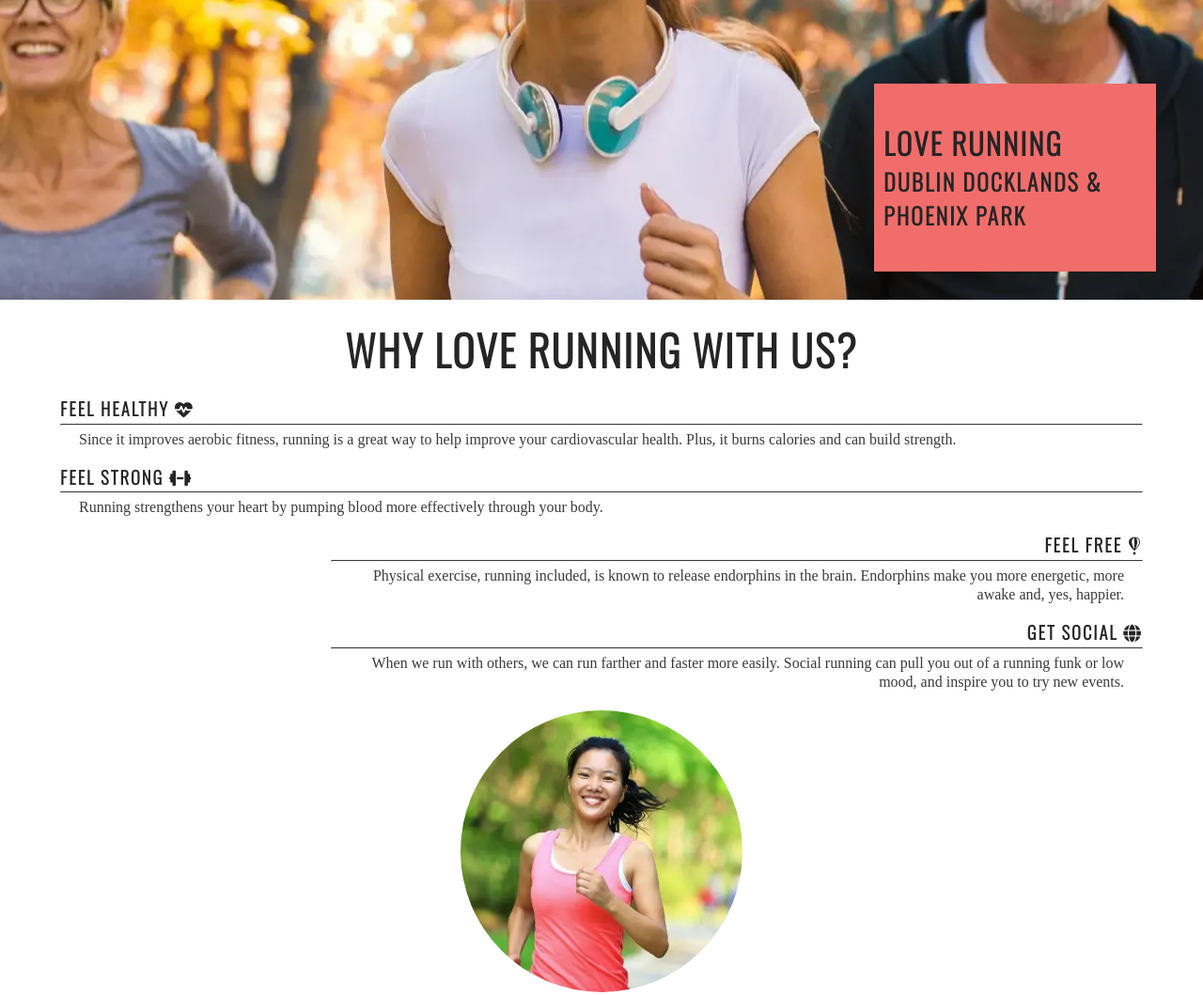
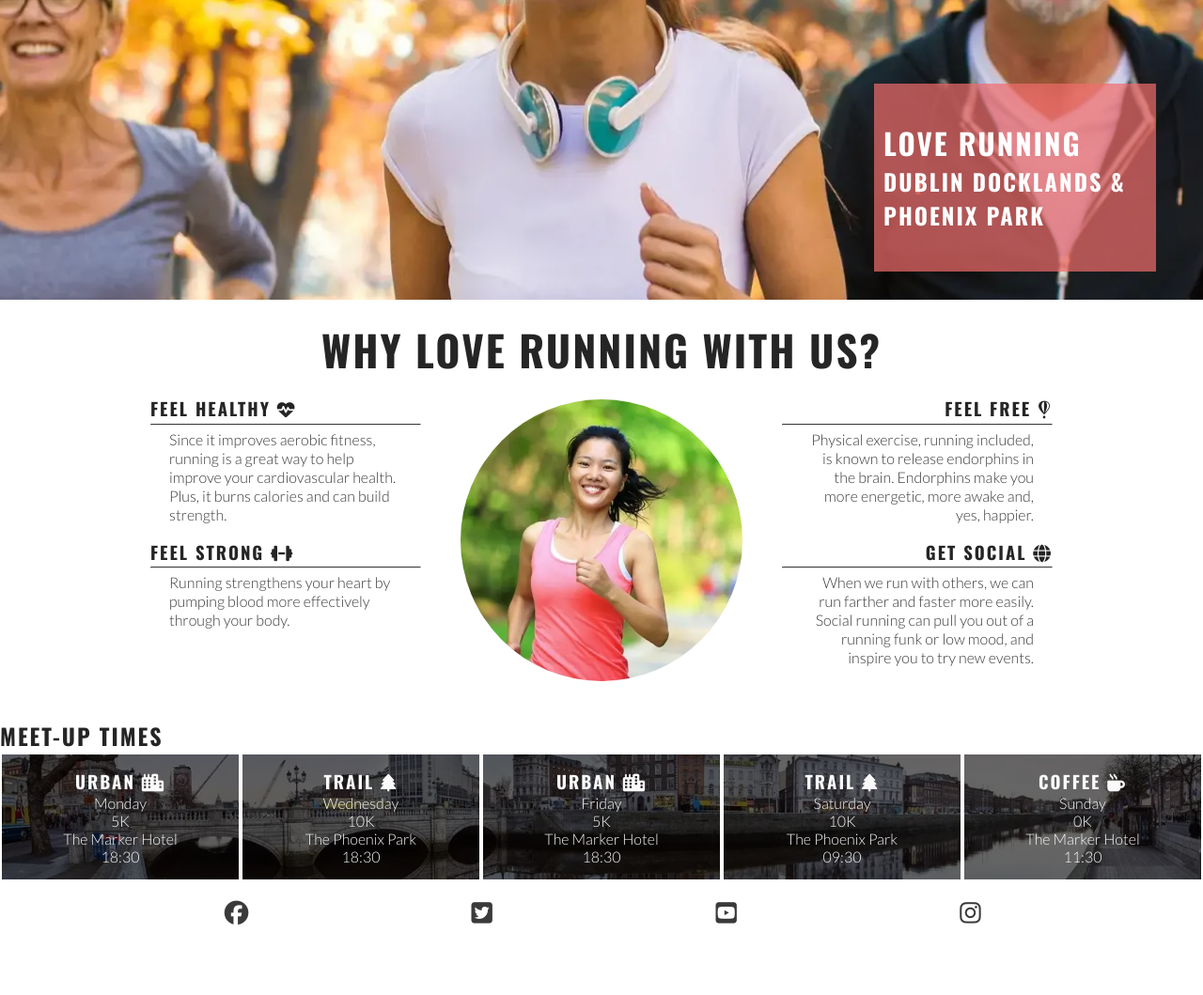
Before and after one commit to Learan-Canning/love-running, a plain HTML site: page index.html in a window 1280 px wide. Shown: the part 360-1419 px from the top of the page at 94% size. After the commit the page ends 1366 px from the top, so only its background shows below. Drawn offline with nearby package versions, Linux system fonts and the light colour scheme.

Commit message:
fix bug in last code

```diff
--- a/assets/css/style.css
+++ b/assets/css/style.css
@@ -1,35 +1,31 @@
-/* google fonts import */
-@import url('https://fonts.googleapis.com/css2?family=Lato:ital,wght@0,100;0,300;0,400;0,700;0,900;1,100;1,300;1,400;1,700;1,900&family=Oswald:wght@300&display=swap');
+/* Google fonts import */
+@import url('https://fonts.googleapis.com/css2?family=Lato:wght@300&family=Oswald:wght@200;300;400;500;600;700&display=swap');
 
-
-/* Asterik wildcard selector to override default styles added by the browser */
-
+/* Asterisk wildcard selector to override default styles added by the browser */
 * {
     padding: 0;
     margin: 0;
     box-sizing: border-box;
 }
 
-/* General Styles */
+/* General styles */
 body {
     min-height: 100vh;
     display: flex;
     flex-direction: column;
-    /* generic project styles */
+    /* Generic project styles */
     color: #3a3a3a;
-    font-family: 'lato' sans-serif;
-
+    font-family: 'Lato', sans-serif;
 }
 
-h1, h2, h3 {
-    font-family: 'oswald', sans-serif;
+h1,
+h2,
+h3 {
+    font-family: 'Oswald', sans-serif;
     text-transform: uppercase;
     letter-spacing: 2px;
     color: #252525;
 }
-
-
-
 
 /* Header */
 header {
@@ -38,7 +34,7 @@ header {
     position: fixed;
     z-index: 99;
     width: 100%;
-    box-shadow:  0 2px 2px #3a3a3a;
+    box-shadow: 0 2px 2px #3a3a3a;
     display: flex;
     justify-content: space-between;
     align-items: baseline;
@@ -53,15 +49,14 @@ header a {
     font-size: 110%;
     letter-spacing: 4px;
     list-style-type: none;
-
 }
 
-#menu > li {
+#menu>li {
     margin-bottom: 1em;
 }
 
 .active {
-    border-bottom: 1px solid #3a3a3a
+    border-bottom: 1px solid #3a3a3a;
 }
 
 /* Navbar styles with dropdown toggle */
@@ -76,10 +71,9 @@ nav {
     top: 100%;
 }
 
-/* Navbar styles with dropdown toggle */
+/* Nav toggle */
 #nav-toggle:checked~nav {
     display: block;
-
 }
 
 #nav-toggle {
@@ -90,16 +84,39 @@ nav {
     font-size: 2rem;
 }
 
-
-
-/* main content */
+/* Main content */
 main {
-
-    /* Make main element take up any surplus to push footer down */
+    /* Make main element take up any surplus space to push footer down */
     flex: 1 0 auto;
     margin-top: 47px;
 }
 
+/* Hero section */
+#hero {
+    height: 600px;
+    width: 100%;
+    background: url("../images/hero-image.webp") no-repeat center center/cover;
+    position: relative;
+}
+
+#cover-text {
+    /* Final rgba value sets the opacity so it is semi-transparent */
+    background-color: rgba(241, 109, 107, .7);
+    font-size: 130%;
+    position: absolute;
+    bottom: 30px;
+    width: 80%;
+    min-height: 200px;
+    padding-top: 40px;
+    padding-left: 10px;
+}
+
+#cover-text>h2,
+#cover-text>h3 {
+    color: #ffffff;
+}
+
+/* Reasons section */
 #reasons {
     width: 90%;
     margin: 20px auto;
@@ -121,21 +138,20 @@ main {
     padding: 0 20px;
 }
 
-hr {border-top: 1px solid #3a3a3a;
+#benefits hr {
+    border-top: 1px solid #3a3a3a;
     margin: 5px 0;
 }
 
-
 #circle-cover-bg {
-    background: url("../images/reasons-image.webp") no-repeat top center /cover;
+    background: url('../images/reasons-image.webp') no-repeat top center / cover;
+    height: 90vw;
     width: 90vw;
-    height: 90vw;
     margin-bottom: 20px;
-    /* Makes the swuare image into a Circle */
+    /* Makes the square image into a circle */
     border-radius: 50%;
     max-width: 300px;
     max-height: 300px;
-
 }
 
 #benefits-image {
@@ -143,38 +159,34 @@ hr {border-top: 1px solid #3a3a3a;
     align-items: center;
     justify-content: center;
 }
-/* Meetup Times Section */
+
+/* Meetup Times section */
 #times {
     background: url('../images/dublin-city.webp') no-repeat center/cover;
-    /*   Handles responsivity without the need for a media query */
+    /* Handles responsivity without the need for a media query */
     display: flex;
     flex-wrap: wrap;
 }
 
-/* Hero section */
-#hero {
-    height: 600px;
-    width: 100%;
-    background: url("../images/hero-image.webp") no-repeat center center/cover;
-    position: relative;
+#times div {
+    color: #fafafa;
+    background-color: rgba(0, 0, 0, .6);
+    padding: 15px;
+    text-align: center;
+    /* This will not wrap on screens of less than 400px wide.
+    Each div will expand to fill the available space on its row */
+    flex-basis: 200px;
+    flex-grow: 1;
+    /* Creates a grid of meetup time divs over the background image */
+    border: 2px solid white;
 }
 
-#cover-text {
-    background-color: rgba(241, 109, 107, 7);
-    font-size: 130%;
-    position: absolute;
-    bottom: 30px;
-    width: 80%;
-    min-height: 200px;
-    padding-top: 40px;
-    padding-left: 10px;
+#times h3 {
+    /* Override the heading colour set in general styles */
+    color: #fafafa;
 }
 
-#cover-text > h2 #cover-text > h3 {
-    color:#ffffff;
-}
-
-/* footer */
+/* Footer */
 #social-networks {
     text-align: center;
     padding: 20px 0;
@@ -191,7 +203,8 @@ hr {border-top: 1px solid #3a3a3a;
 
 /* Media query: tablets and larger (768px and up) */
 @media screen and (min-width: 768px) {
-    /* Header  */
+
+    /* Header */
     nav {
         display: block;
         position: relative;
@@ -204,9 +217,8 @@ hr {border-top: 1px solid #3a3a3a;
         display: flex;
     }
 
-    #menu > li {
-        padding-left:1rem;
-
+    #menu>li {
+        padding-left: 1rem;
     }
 
     .nav-toggle-label {
@@ -217,56 +229,51 @@ hr {border-top: 1px solid #3a3a3a;
         font-size: 280%;
         line-height: 75px;
         margin: 0 0.5rem;
-
     }
 
     /* Main content */
     main {
-        /* Push main contect down to accommodate larger header */
+        /* Push main content down to accommodate larger header */
         margin-top: 79px;
     }
 
     /* Hero */
     #cover-text {
         width: 300px;
-        right: 50px
+        right: 50px;
     }
 
     /* Reasons section */
-    #benefits-pyshical,
+    #benefits-physical,
     #benefits-mental {
-        display:flex;
+        display: flex;
         flex-direction: column;
         width: 100%;
-
     }
 
+    #benefits-physical>div,
+    #benefits-mental>div {
+        width: 75%;
+    }
 
-    #benefits-pyshical > div,
-    #benefits-mental > div {
-        width: 75%;
-
-    }
-    #benefits-mental > div {
+    #benefits-mental>div {
         text-align: end;
         align-self: flex-end;
     }
-
-
 }
 
-
-
-@media  screen and (min-width: 992px) {
-    #menu  a:hover {
+/* Large devices (laptops and desktops, 992px and up) */
+@media screen and (min-width: 992px) {
+    #menu a:hover {
         border-bottom: 1px solid #3a3a3a;
     }
+}
 
-    @media screen and(min-width: 1200px){
-        /* Reasons Sections */
+@media screen and (min-width: 1200px) {
+    /* Reasons section */
     #benefits {
-            display:flex
-            flex-directions: row;
+        display: flex;
+        flex-direction: row;
     }
 
     #benefits > div {
@@ -274,19 +281,18 @@ hr {border-top: 1px solid #3a3a3a;
     }
 
     #benefits-image {
-            order: 0;
+        order: 0
     }
 
-        #benefits-mental { order: 1;
+    #benefits-mental {
+        order: 1;
     }
 
-        #benefts-mental > div {
-            align-self:flex-start;
+    #benefits-mental > div {
+        align-self: flex-start;
     }
 
     #benefits-physical > div {
         align-self: flex-end;
     }
-
-
 }
--- a/index.html
+++ b/index.html
@@ -84,7 +84,7 @@
 
         <!-- Meetup Times section -->
         <section id="meetups">
-            <h2>Meet-up Times</h2>
+            <h2 class="hidden-heading">Meet-up Times</h2>
             <div id="times">
                 <div>
                     <h3>Urban <i class="fa-solid fa-city"></i></h3>
```
Lines whose indentation alone changed are shown as unchanged.
